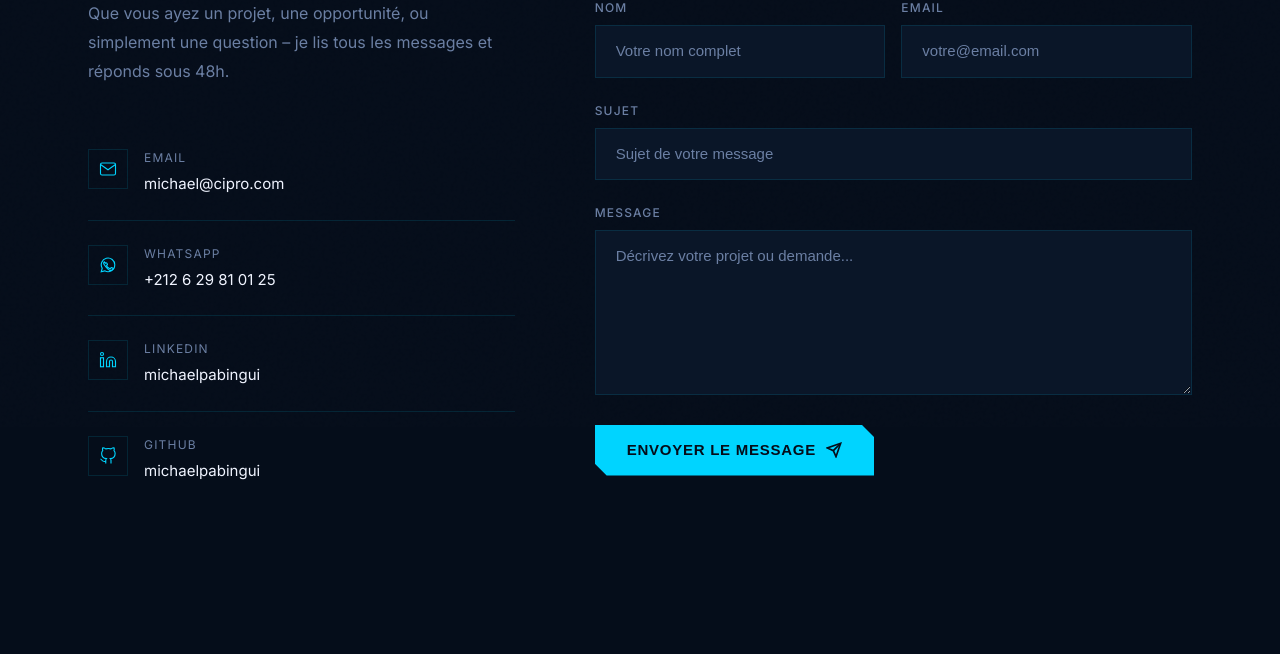
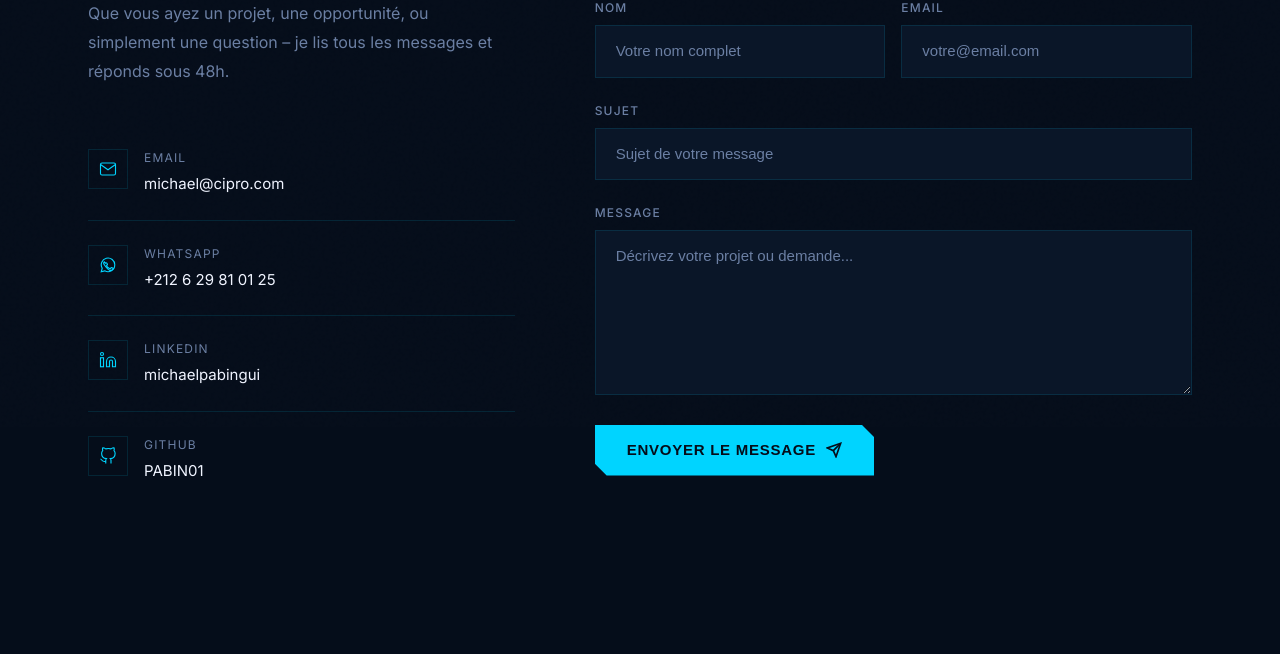
Before and after one commit to PABIN01/mon-portfolio, a Django app: page /contact/ in a window 1280 px wide. Shown: the part 373-1027 px from the top of the page. Run offline with Django 5.2, Linux system fonts and the light colour scheme; some libraries are stand-ins or nearby versions.

Commit message:
Update : contact page template

```diff
--- a/templates/contact/contact.html
+++ b/templates/contact/contact.html
@@ -93,7 +93,7 @@
                 </div>
                 <div>
                     <div style="font-size:.75rem; color:var(--muted); letter-spacing:.1em; text-transform:uppercase; margin-bottom:.25rem;">Email</div>
-                    <a href="mailto:michael@cipro.com" style="color:var(--white); text-decoration:none; font-size:.9375rem;">michael@cipro.com</a>
+                    <a href="mailto:pabinbenjamin@gmail.com" style="color:var(--white); text-decoration:none; font-size:.9375rem;">michael@cipro.com</a>
                 </div>
             </div>
 
@@ -106,7 +106,7 @@
     </div>
     <div>
         <div style="font-size:.75rem; color:var(--muted); letter-spacing:.1em; text-transform:uppercase; margin-bottom:.25rem;">WhatsApp</div>
-        <a href="https://wa.me/212600000000" target="_blank" style="color:var(--white); text-decoration:none; font-size:.9375rem;">+212 6 29 81 01 25</a>
+        <a href="https://wa.me/212629810125" target="_blank" style="color:var(--white); text-decoration:none; font-size:.9375rem;">+212 6 29 81 01 25</a>
     </div>
 </div>
 
@@ -118,7 +118,7 @@
                 </div>
                 <div>
                     <div style="font-size:.75rem; color:var(--muted); letter-spacing:.1em; text-transform:uppercase; margin-bottom:.25rem;">LinkedIn</div>
-                    <a href="https://linkedin.com/in/michaelpabingui" target="_blank" style="color:var(--white); text-decoration:none; font-size:.9375rem;">michaelpabingui</a>
+                    <a href="https://www.linkedin.com/in/michael-benjamin-pabingui-a5161a18a/" target="_blank" style="color:var(--white); text-decoration:none; font-size:.9375rem;">michaelpabingui</a>
                 </div>
             </div>
 
@@ -130,7 +130,7 @@
                 </div>
                 <div>
                     <div style="font-size:.75rem; color:var(--muted); letter-spacing:.1em; text-transform:uppercase; margin-bottom:.25rem;">GitHub</div>
-                    <a href="https://github.com/michaelpabingui" target="_blank" style="color:var(--white); text-decoration:none; font-size:.9375rem;">michaelpabingui</a>
+                    <a href="https://github.com/PABIN01" target="_blank" style="color:var(--white); text-decoration:none; font-size:.9375rem;">PABIN01</a>
                 </div>
             </div>
         </div>
```
